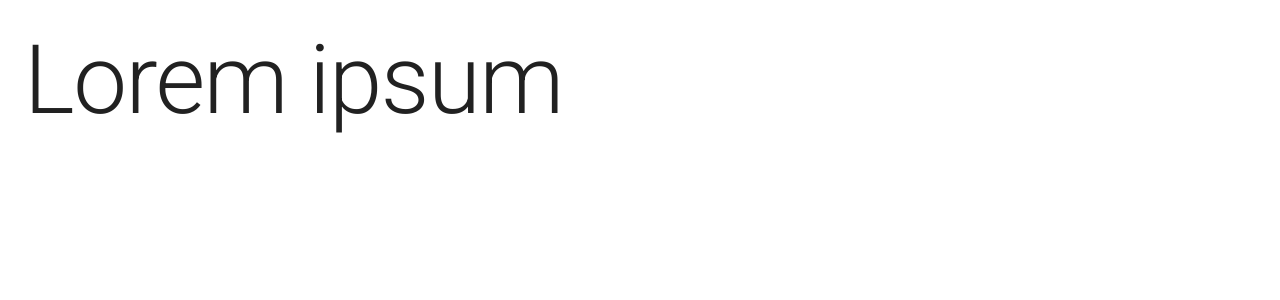
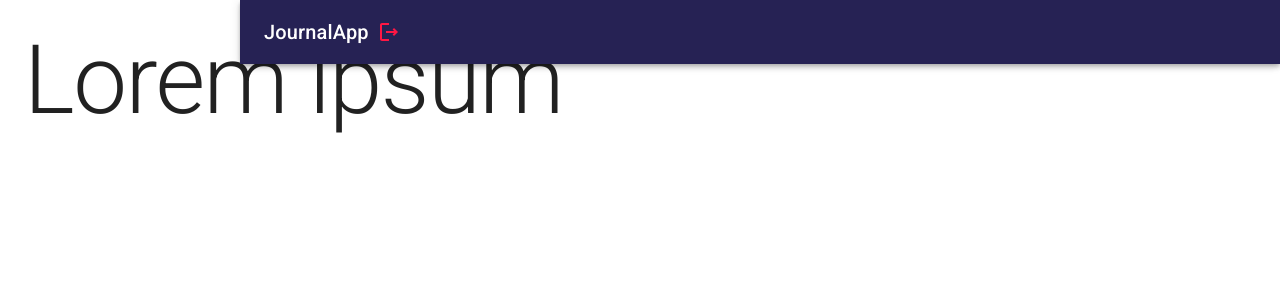
Before and after one commit to gabogara/JournalApp, a React (Vite) app in the folder journal-app/: page / in a window 1280 px wide. Shown: the top 300 px of the page. Built offline with nearby package versions, Linux system fonts and the light colour scheme.

Commit message:
I add NavBar

```diff
--- /dev/null
+++ b/journal-app/src/journal/components/NavBar.jsx
@@ -0,0 +1,38 @@
+import { AppBar, IconButton, Toolbar, Grid, Typography } from '@mui/material';
+import { LogoutOutlined, MenuOutlined } from '@mui/icons-material';
+
+
+export const NavBar = ({ drawerWidth = 240 }) => {
+  return (
+    <AppBar
+      position='fixed'
+      sx={{
+        width: { sm: `calc(100% - ${drawerWidth}px)` },
+        ml: { sm: `${drawerWidth}px` }
+      }}
+    >
+      <Toolbar>
+        <IconButton
+            color='inherit'
+            edge="start"
+            sx={{ mr: 2, display: {sm: 'none' } }}
+        >
+
+          <MenuOutlined />
+        </IconButton>
+
+        <Grid container direction='row' justifyContent='space-between' alignItems='center'>
+            <Typography variant='h6' noWrap component='div'> JournalApp </Typography>
+
+            <IconButton color='error'>
+                <LogoutOutlined/>
+            </IconButton>
+
+
+
+        </Grid>
+
+      </Toolbar>
+    </AppBar>
+  );
+};
--- /dev/null
+++ b/journal-app/src/journal/components/index.js
@@ -0,0 +1 @@
+export * from './NavBar';
--- a/journal-app/src/journal/layout/JournalLayout.jsx
+++ b/journal-app/src/journal/layout/JournalLayout.jsx
@@ -1,13 +1,20 @@
 import { Box } from "@mui/system";
+import { NavBar } from "../components/NavBar";
+
+
+const drawerWidth  = 240;
 
 export const JournalLayout = ({children}) => {
   return (
     <Box sx={{ display: 'flex' }}>
-        {/* Navbar */}
+
+
+        <NavBar drawerWidth= { drawerWidth } />
 
         {/* Sidebar */}
 
-        <Box component='main'
+        <Box
+        component='main'
         sx={{ flexGrow: 1, p:3 }}
         >
             {/* ToolBar */ }
```
